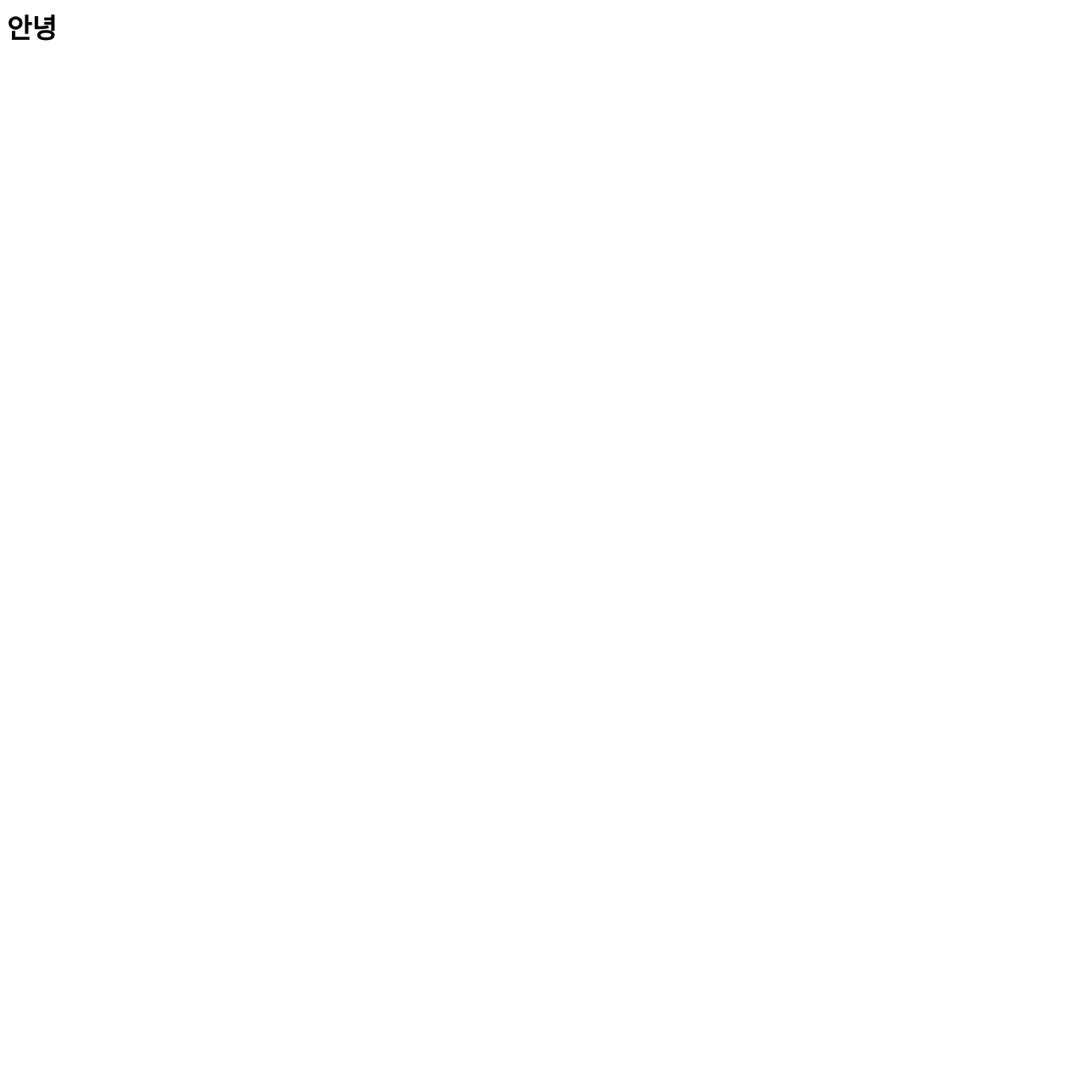
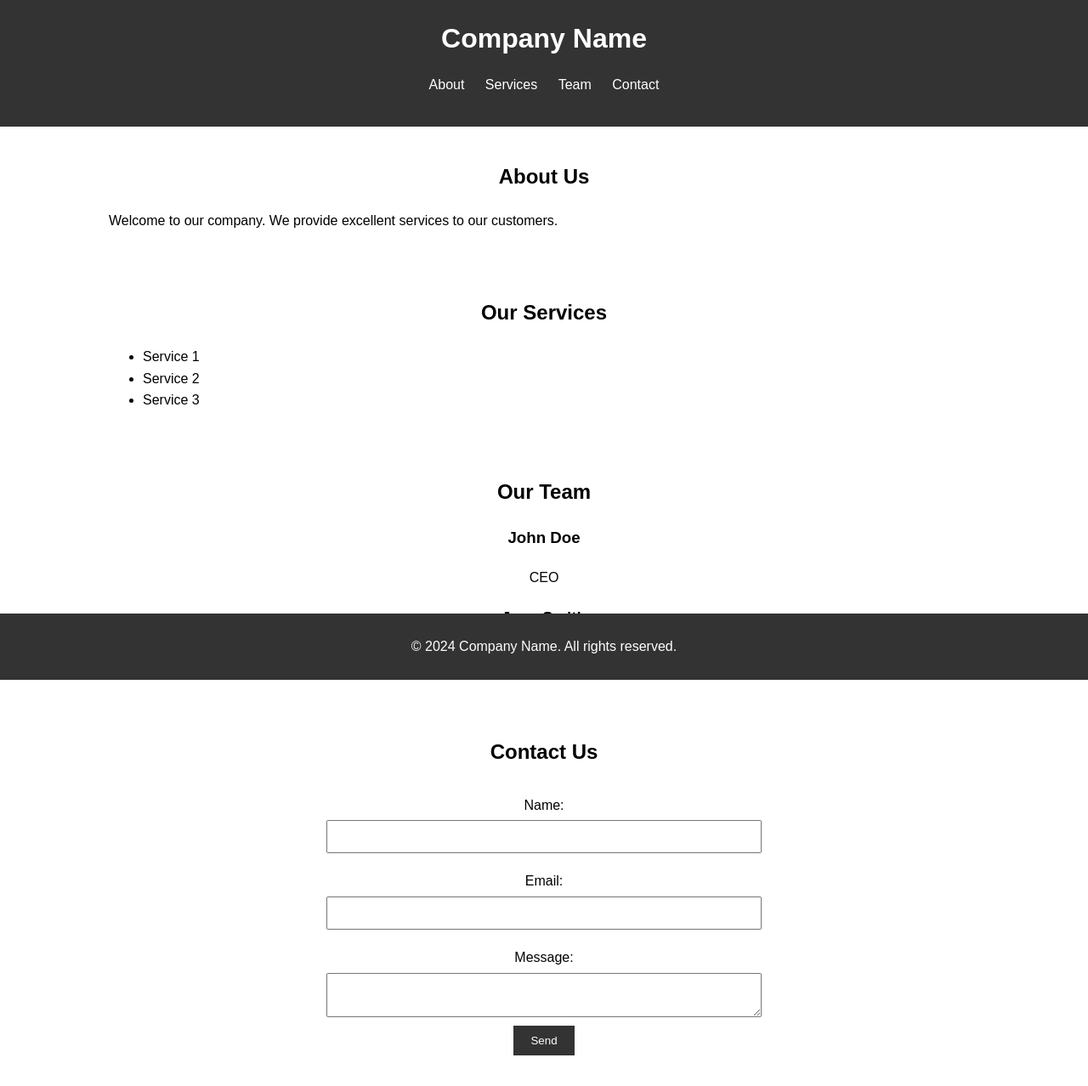
Before and after one commit to riverlee1132/test-ui, a plain HTML site: page index.html in a window 1280 px wide. Shown: the whole page at 85% size. Before the commit the page ends 800 px from the top, so only its background shows below. Drawn offline with Linux system fonts and the light colour scheme.

Commit message:
테스트용 페이지 작성

```diff
--- a/index.html
+++ b/index.html
@@ -2,6 +2,7 @@
      <head>
           <meta charset="utf-8">
           <title>안녕</title>
+          <link rel="stylesheet" href="style.css">
           <!-- clarity 추적 코드 -->
           <script type="text/javascript">
                (function (c, l, a, r, i, t, y) {
@@ -12,6 +13,72 @@
           </script>
      </head>
 <body>
-     <h1>안녕</h1>
+     <header>
+          <div class="container">
+               <h1>Company Name</h1>
+               <nav>
+                    <ul>
+                         <li><a href="#about">About</a></li>
+                         <li><a href="#services">Services</a></li>
+                         <li><a href="#team">Team</a></li>
+                         <li><a href="#contact">Contact</a></li>
+                    </ul>
+               </nav>
+          </div>
+     </header>
+     <section id="about">
+          <div class="container">
+               <h2>About Us</h2>
+               <p>Welcome to our company. We provide excellent services to our customers.</p>
+          </div>
+     </section>
+
+     <section id="services">
+          <div class="container">
+               <h2>Our Services</h2>
+               <ul>
+                    <li>Service 1</li>
+                    <li>Service 2</li>
+                    <li>Service 3</li>
+               </ul>
+          </div>
+     </section>
+
+     <section id="team">
+          <div class="container">
+               <h2>Our Team</h2>
+               <div class="team-member">
+                    <h3>John Doe</h3>
+                    <p>CEO</p>
+               </div>
+               <div class="team-member">
+                    <h3>Jane Smith</h3>
+                    <p>CTO</p>
+               </div>
+          </div>
+     </section>
+
+     <section id="contact">
+          <div class="container">
+               <h2>Contact Us</h2>
+               <form>
+                    <label for="name">Name:</label>
+                    <input type="text" id="name" name="name">
+
+                    <label for="email">Email:</label>
+                    <input type="email" id="email" name="email">
+
+                    <label for="message">Message:</label>
+                    <textarea id="message" name="message"></textarea>
+
+                    <button type="submit">Send</button>
+               </form>
+          </div>
+     </section>
+     <footer>
+          <div class="container">
+               <p>&copy; 2024 Company Name. All rights reserved.</p>
+          </div>
+     </footer>
 </body>
      </html>
--- /dev/null
+++ b/style.css
@@ -0,0 +1,88 @@
+body {
+     font-family: Arial, sans-serif;
+     margin: 0;
+     padding: 0;
+     line-height: 1.6;
+}
+
+.container {
+     width: 80%;
+     margin: auto;
+     overflow: hidden;
+}
+
+header {
+     background: #333;
+     color: #fff;
+     padding: 20px 0;
+}
+
+header h1 {
+     text-align: center;
+     margin: 0;
+}
+
+nav ul {
+     padding: 0;
+     list-style: none;
+     text-align: center;
+}
+
+nav ul li {
+     display: inline;
+     margin: 0 10px;
+}
+
+nav ul li a {
+     color: #fff;
+     text-decoration: none;
+}
+
+section {
+     padding: 20px 0;
+}
+
+section h2 {
+     text-align: center;
+     margin-bottom: 20px;
+}
+
+.team-member {
+     text-align: center;
+     margin-bottom: 20px;
+}
+
+form {
+     display: flex;
+     flex-direction: column;
+     align-items: center;
+}
+
+form label {
+     margin: 10px 0 5px;
+}
+
+form input,
+form textarea {
+     width: 50%;
+     padding: 10px;
+     margin-bottom: 10px;
+}
+
+form button {
+     padding: 10px 20px;
+     background: #333;
+     color: #fff;
+     border: none;
+     cursor: pointer;
+}
+
+footer {
+     background: #333;
+     color: #fff;
+     text-align: center;
+     padding: 10px 0;
+     position: fixed;
+     width: 100%;
+     bottom: 0;
+}
```
